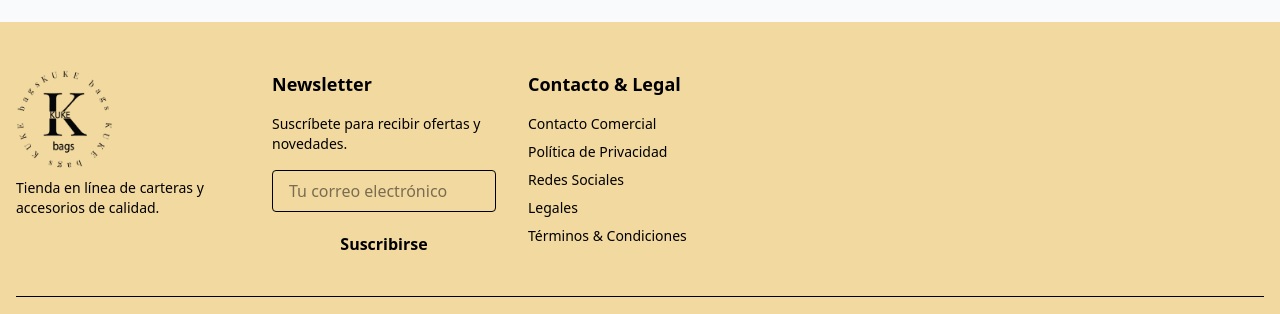
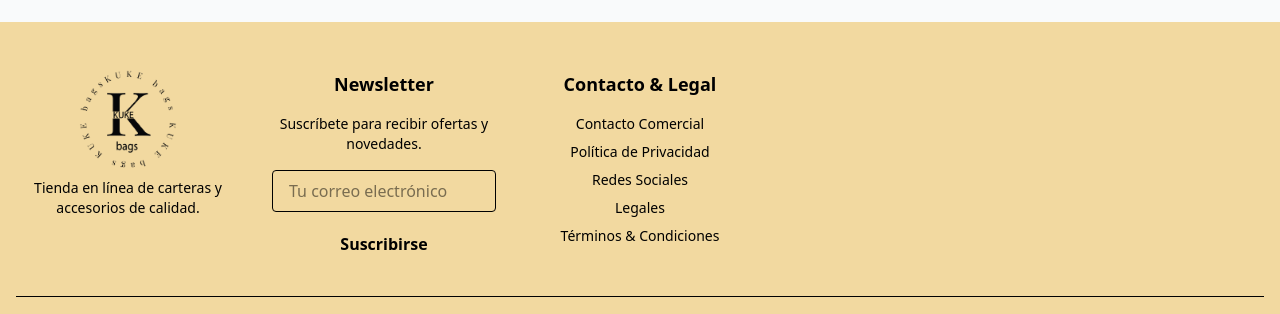
Before and after one commit to paolanovick/miTiendaKB, a React (Vite) app: page /carrito in a window 1280 px wide. Shown: the part 778-1092 px from the top of the page. Built offline with nearby package versions, Linux system fonts and the light colour scheme; no server answers.

Commit message:
centralidad f

```diff
--- a/src/components/Footer.jsx
+++ b/src/components/Footer.jsx
@@ -38,26 +38,25 @@ export default function Footer() {
     <footer className="text-kbcream bg-[#f2d9a0]">
       <div className="max-w-7xl mx-auto px-4 py-12">
         <div
-          className="grid grid-cols-1 sm:grid-cols-2 md:grid-cols-3 lg:grid-cols-5 gap-8
-                justify-items-center lg:justify-items-start text-center lg:text-left"
+          className="grid grid-cols-1 sm:grid-cols-2 md:grid-cols-3 lg:grid-cols-5 gap-8 justify-items-center text-center"
         >
           {/* Columna 1: Logo */}
-          <div className="flex flex-col items-center lg:items-start">
+          <div className="flex flex-col items-center">
             <img src="/logo-SF.png" alt="Mi Tienda" className="h-25 mb-2" />
             <p className="text-sm">
               Tienda en línea de carteras y accesorios de calidad.
             </p>
           </div>
 
-          {/* Columna 2 y 3... (puedes agregar aquí tus otras secciones si las tienes) */}
+          {/* Columna 2 y 3... (otras secciones si las tienes) */}
 
           {/* Columna 4: Newsletter */}
-          <div className="flex flex-col items-center lg:items-start">
+          <div className="flex flex-col items-center">
             <h3 className="text-lg font-bold text-kbbeige mb-4">Newsletter</h3>
             <p className="text-sm mb-4">
               Suscríbete para recibir ofertas y novedades.
             </p>
-            <form onSubmit={handleNewsletter} className="w-full space-y-3">
+            <form onSubmit={handleNewsletter} className="w-full max-w-xs space-y-3">
               <input
                 type="email"
                 placeholder="Tu correo electrónico"
@@ -82,7 +81,7 @@ export default function Footer() {
           </div>
 
           {/* Columna 5: Contacto y legales */}
-          <div className="flex flex-col items-center lg:items-start">
+          <div className="flex flex-col items-center">
             <h3 className="text-lg font-bold text-kbbeige mb-4">
               Contacto & Legal
             </h3>
```
